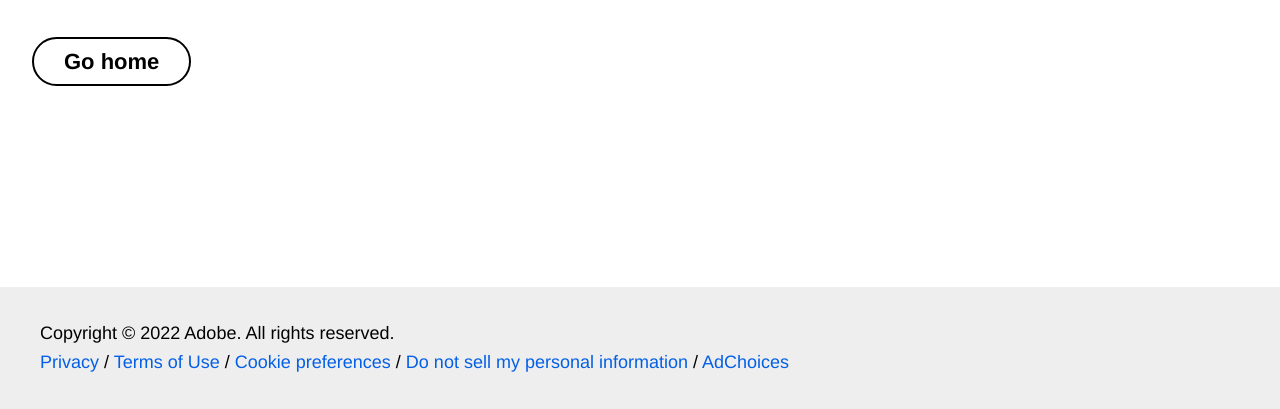
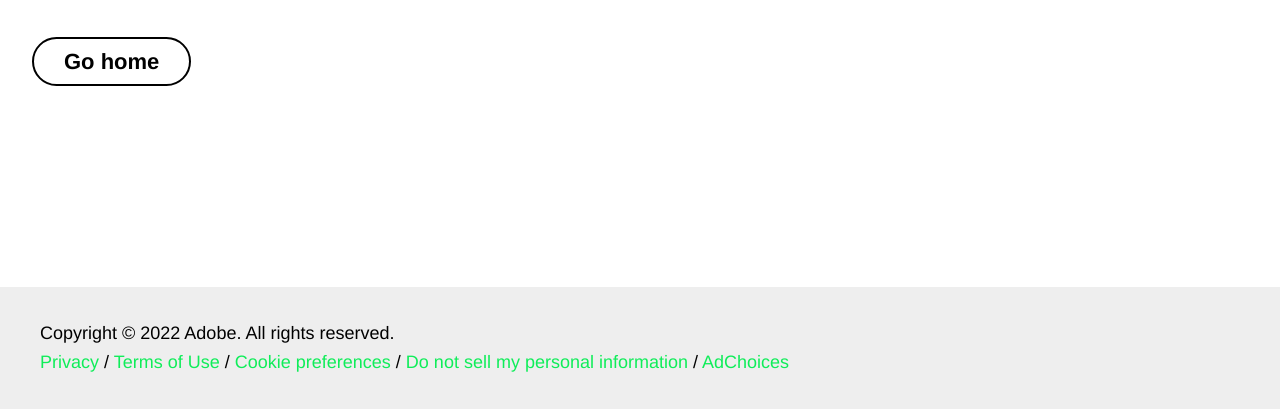
Before and after one commit to znikolovski/franklin-boilerplate, a website with bundled scripts: page 404.html in a window 1280 px wide. Shown: the part 513-922 px from the top of the page. Built offline with nearby package versions, Linux system fonts and the light colour scheme; files whose address does not match are found by name.

Commit message:
Changing styles

```diff
--- a/blocks/hero/hero.css
+++ b/blocks/hero/hero.css
@@ -18,7 +18,7 @@ main .hero h1 {
     max-width: 1200px;
     margin-left: auto;
     margin-right: auto;
-    color: white;
+    color: rgb(238, 180, 9);
 }
 
 
--- a/styles/styles.css
+++ b/styles/styles.css
@@ -12,8 +12,8 @@
 
  :root {
   /* colors */
-  --link-color: #035fe6;
-  --link-hover-color: #136ff6;
+  --link-color: #0fed59;
+  --link-hover-color: #049f33;
   --background-color: #fff;
   --overlay-background-color: #eee;
   --highlight-background-color: #ccc;
```
